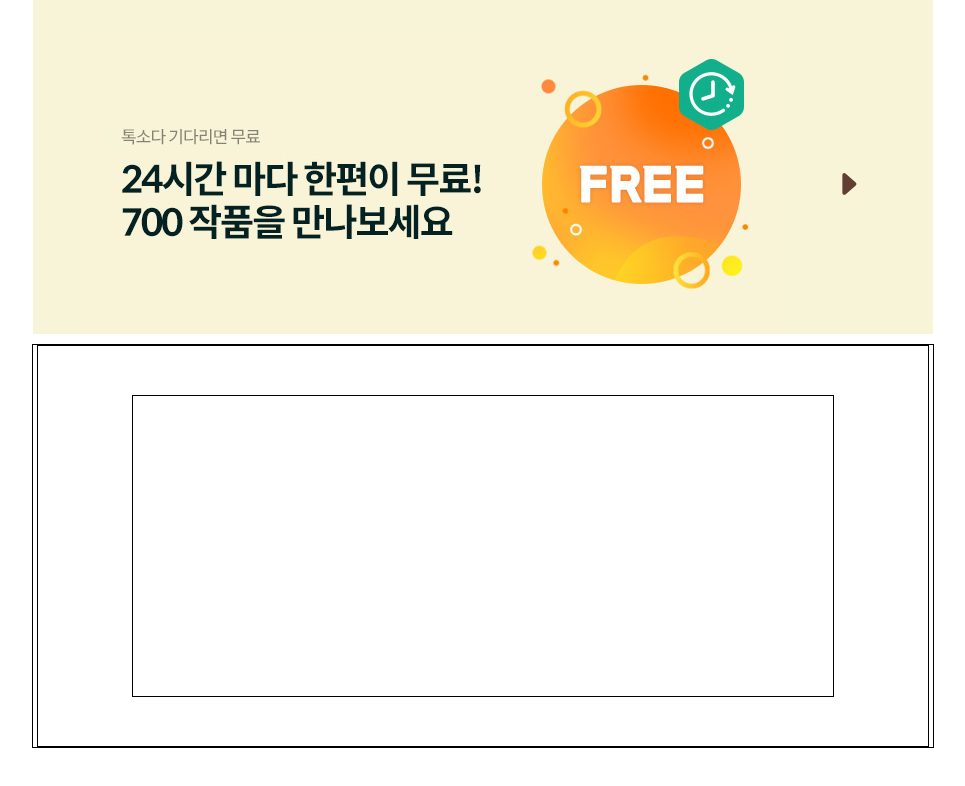
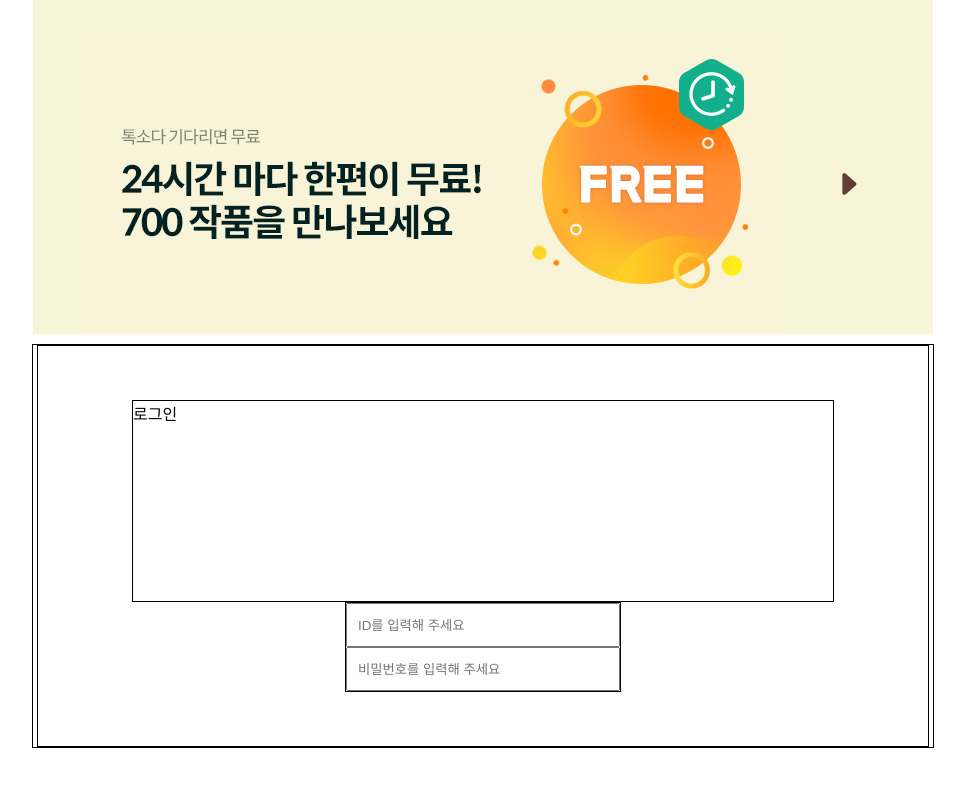
Before and after one commit to Hanghaemini2/mini_project2, a React (Create React App) app: page /login in a window 1280 px wide. Shown: the part 626-1412 px from the top of the page, without its empty margins (157-1122 px from the left). Before the commit the page ends 1374 px from the top, so only its background shows below. Built offline with nearby package versions, Linux system fonts and the light colour scheme.

Commit message:
서머리

```diff
--- a/src/App.css
+++ b/src/App.css
@@ -200,6 +200,7 @@
   flex-flow: column nowrap;
   justify-content: center;
   align-items: center;
+  margin-bottom: 40px;
 }
 
 .Login_Top{
@@ -214,11 +215,24 @@
 
 .GuideBanner{
   border: 1px solid black;
-  height: 300px;
+  height: 200px;
   width: 700px;
-  font-family: 'SEBANG_Gothic_Bold';
+  /* font-family: 'SEBANG_Gothic_Bold'; */
 }
 
+.Login_inputWrap{
+  display: flex;
+  flex-flow: column nowrap;
+  justify-content: center;
+  align-items: center;
+  border: 1px solid black;
+}
+
+.Login_Input{
+  width: 250px;
+  height: 20px;
+  padding: 10px;
+}
 
 
 
--- a/src/Login.js
+++ b/src/Login.js
@@ -12,7 +12,11 @@ function Login() {
       <div className="Login_Wrap">
         <div className="Login_Top">
           <div className="GuideBanner">
-
+            <span>로그인</span>
+          </div>
+          <div className="Login_inputWrap">
+            <input className="Login_Input" placeholder="ID를 입력해 주세요"/>
+            <input className="Login_Input" placeholder="비밀번호를 입력해 주세요"/>
           </div>
         </div>
         <div className="Login_Bottom">
```
